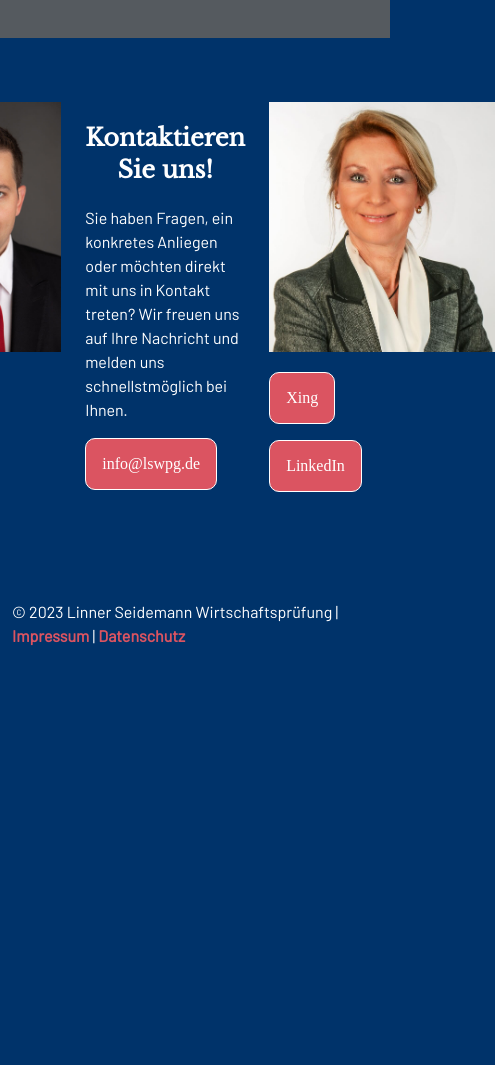
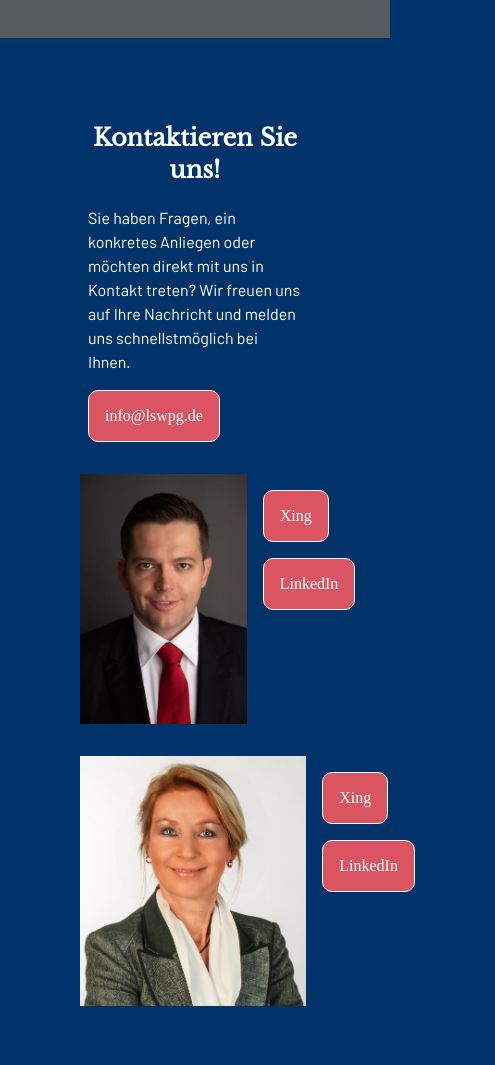
Before and after one commit to YinFromWuHanklan/lswpg.de, a SvelteKit app: page /kontakt in a window 390 px wide. Shown: the part 503-1568 px from the top of the page, 495 px wide, since content can reach past the window. Before the commit the page ends 1179 px from the top, so only its background shows below. Built offline with nearby package versions, Linux system fonts and the light colour scheme; grey boxes are pictures that could not be loaded.

Commit message:
abstände

```diff
--- a/src/routes/+page.svelte
+++ b/src/routes/+page.svelte
@@ -34,6 +34,10 @@
 		width: 100%;
 	}
 
+	p {
+		padding: 2rem;
+	}
+
 	.welcome {
 		display: block;
 		position: relative;
--- a/src/routes/kontakt/+page.svelte
+++ b/src/routes/kontakt/+page.svelte
@@ -15,20 +15,29 @@
 	</div>
 
 	<div class="content">
-		<div>
+		<div class="lg">
 			<img src={kontaktseidemann} alt="Kontakt Seidemann" height=250>
-			<div class="cta_link"><a href="/" target="_blank" rel=”noreferrer”>Xing</a></div>
-			<div class="cta_link"><a href="/" target="_blank" rel=”noreferrer”>LinkedIn</a></div>
+			<div class="cta_link"><a href="https://www.xing.com/profile/Andreas_Seidemann3" target="_blank" rel=”noreferrer”>Xing</a></div>
+			<div class="cta_link"><a href="https://www.linkedin.com/in/andreas-seidemann-632226229/" target="_blank" rel=”noreferrer”>LinkedIn</a></div>
 		</div>
 		<div class="cta_text">
 			<h2>Kontaktieren Sie uns!</h2>
 			<p>Sie haben Fragen, ein konkretes Anliegen oder möchten direkt mit uns in Kontakt treten? Wir freuen uns auf Ihre Nachricht und melden uns schnellstmöglich bei Ihnen.</p>
 			<div class="cta_link"><a href="mailto:info@lswpg.de">info@lswpg.de</a></div>
 		</div>
-		<div>
+		<div class="mobile contact_element">
+			<img src={kontaktseidemann} alt="Kontakt Seidemann" height=250>
+			<div class="mobile_wrap">
+				<div class="cta_link"><a href="https://www.xing.com/profile/Andreas_Seidemann3" target="_blank" rel=”noreferrer”>Xing</a></div>
+				<div class="cta_link"><a href="https://www.linkedin.com/in/andreas-seidemann-632226229/" target="_blank" rel=”noreferrer”>LinkedIn</a></div>
+			</div>
+		</div>
+		<div class="contact_element">
 			<img src={kontaktlinner} alt="Kontakt Linner" height=250>
-			<div class="cta_link"><a href="/" target="_blank" rel=”noreferrer”>Xing</a></div>
-			<div class="cta_link"><a href="/" target="_blank" rel=”noreferrer”>LinkedIn</a></div>
+			<div class="mobile_wrap">
+				<div class="cta_link"><a href="https://www.xing.com/profile/Corinna_Linner/cv" target="_blank" rel=”noreferrer”>Xing</a></div>
+				<div class="cta_link"><a href="https://www.linkedin.com/in/corinna-linner-08483153/" target="_blank" rel=”noreferrer”>LinkedIn</a></div>
+			</div>
 		</div>
 	</div>
 
@@ -60,6 +69,20 @@
 		padding: 2rem;
 		color: #FFF;
 
+		@media (max-width: 1055px) {
+			flex-direction: column;
+
+			.contact_element {
+				display: flex;
+				flex-direction: row;
+				padding: 1rem;
+
+				.mobile_wrap {
+					margin-left: 1rem;
+				}
+			}
+		}
+
 		.cta_text {
 			padding: 0 1.5rem;
 		}
@@ -71,14 +94,24 @@
 			border: 1px solid #FFF;
 			border-radius: 10px;
 			margin: 1rem 0;
-
 			&:hover {
 				border: 2px solid #FFF;
 			}
-
 			a {
 				color: #FFF;
 			}
 		}
+
+		.lg {
+			@media (max-width: 1055px) {
+				display: none;
+			}
+		}
+
+		.mobile {
+			@media (min-width: 1056px) {
+				display: none;
+			}
+		}
 	}
 </style>
```
Also changed, not shown: src/routes/services/+page.svelte (+8 -1 lines). Lines whose indentation alone changed are shown as unchanged.
